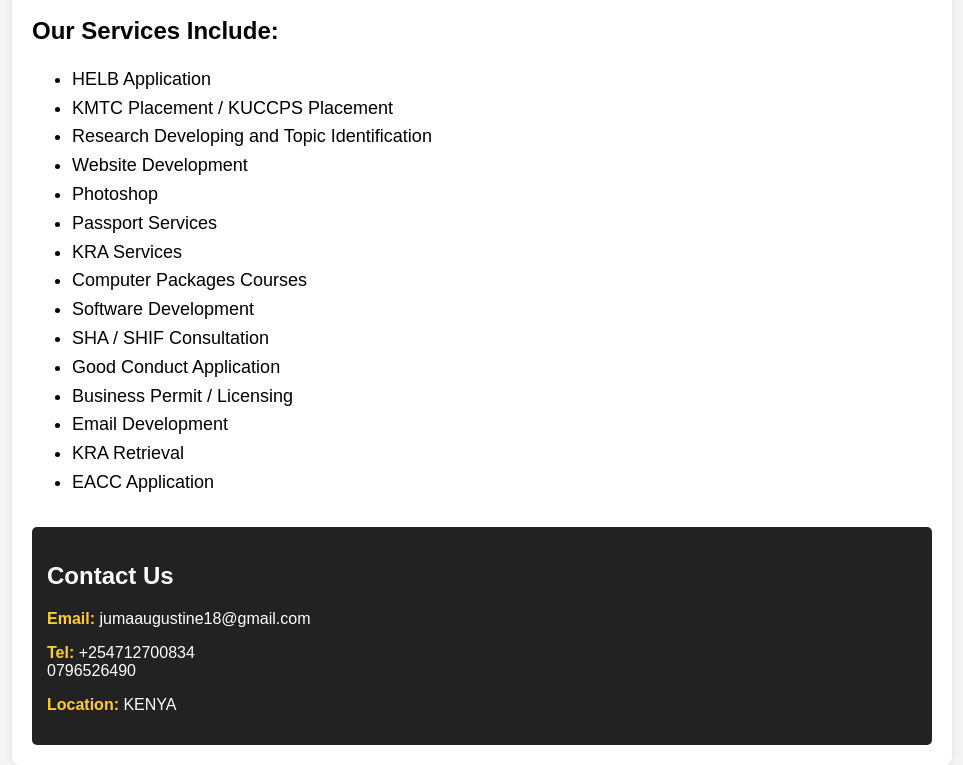
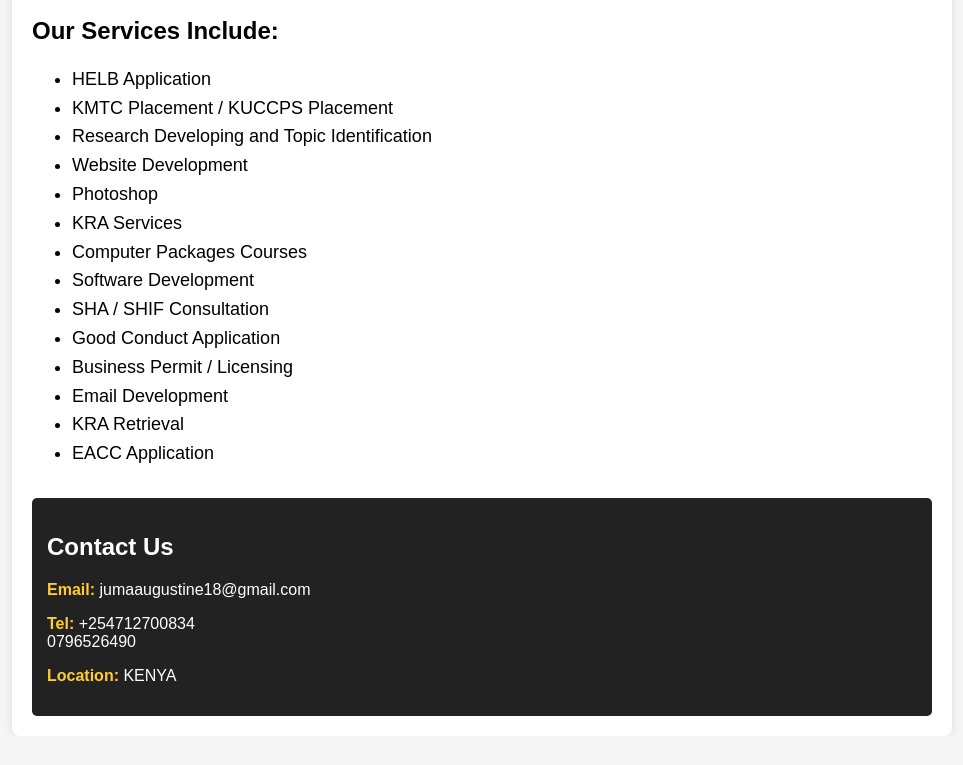
Before and after one commit to Augustine-254/SUPER-EAGLE-CYBER-SERVICES, a plain HTML site: page index.html in a window 1280 px wide. Shown: the part 160-925 px from the top of the page, without its empty margins (158-1121 px from the left). After the commit the page ends 896 px from the top, so only its background shows below. Drawn offline with Linux system fonts and the light colour scheme.

Commit message:
Update index.html

```diff
--- a/index.html
+++ b/index.html
@@ -87,7 +87,6 @@
             <li>Research Developing and Topic Identification</li>
             <li>Website Development</li>
             <li>Photoshop</li>
-            <li>Passport Services</li>
             <li>KRA Services</li>
             <li>Computer Packages Courses</li>
             <li>Software Development</li>
```
